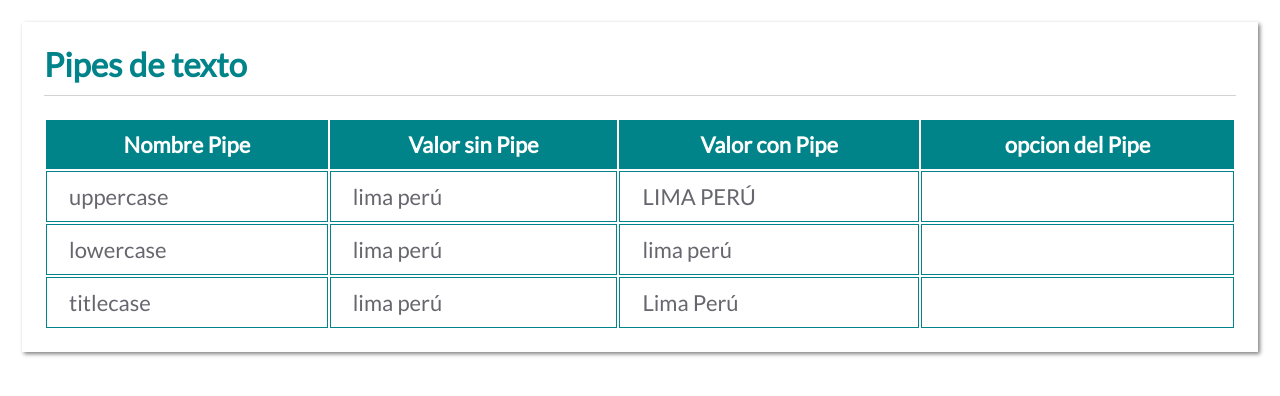
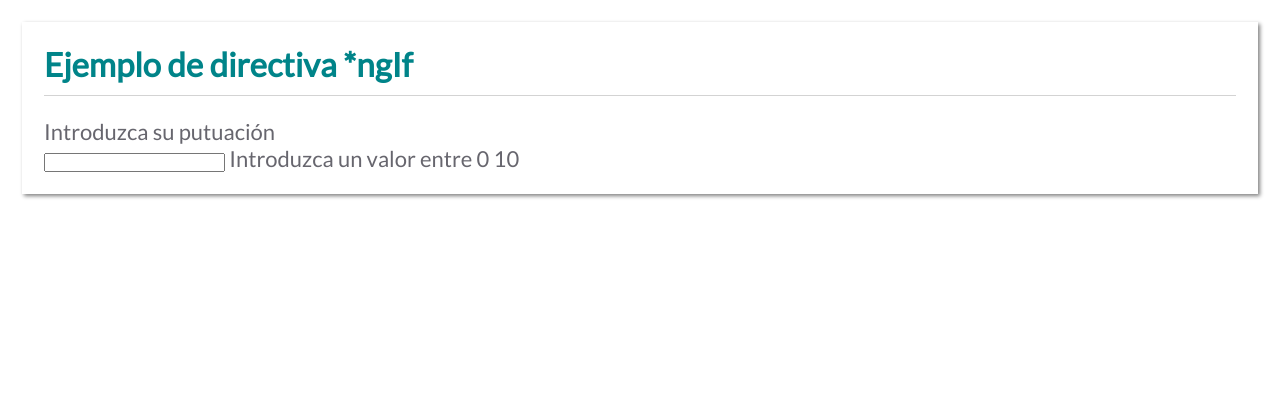
Before and after one commit to saulsistemas/MasterLaravelUdemy1, an Angular app: page / in a window 1280 px wide. Shown: the top 396 px of the page. Built offline with nearby package versions, Linux system fonts and the light colour scheme.

Commit message:
directiva *ngIf

```diff
--- /dev/null
+++ b/src/app/03directivas/directiva-ng-if/directiva-ng-if.component.html
@@ -0,0 +1,9 @@
+<div class="card">
+    <h1>Ejemplo de directiva *ngIf</h1>
+    <p>Introduzca su putuación</p>
+    <input type="text" [(ngModel)]="puntuacion">
+    <p *ngIf="puntuacion && puntuacion >=0 && puntuacion<=10; else aviso ">Lapuntuacion es :{{puntuacion}} </p>
+    <ng-template #aviso>
+        Introduzca un valor entre 0 10
+    </ng-template>
+</div>
--- /dev/null
+++ b/src/app/03directivas/directiva-ng-if/directiva-ng-if.component.ts
@@ -0,0 +1,17 @@
+import { Component, OnInit } from '@angular/core';
+
+@Component({
+  selector: 'app-directiva-ng-if',
+  templateUrl: './directiva-ng-if.component.html',
+  styleUrls: ['./directiva-ng-if.component.css']
+})
+export class DirectivaNgIfComponent implements OnInit {
+
+  puntuacion=null;
+
+  constructor() { }
+
+  ngOnInit(): void {
+  }
+
+}
--- a/src/app/app.component.html
+++ b/src/app/app.component.html
@@ -1 +1 @@
-<app-pipes-angular></app-pipes-angular>
+<app-directiva-ng-if></app-directiva-ng-if>
--- a/src/app/app.module.ts
+++ b/src/app/app.module.ts
@@ -8,6 +8,7 @@ import { EventBindingComponent } from './event-binding/event-binding.component';
 import { TwoWayBindingComponent } from './two-way-binding/two-way-binding.component';
 import { FormsModule } from '@angular/forms';
 import { PipesAngularComponent } from './02pipes/pipes-angular/pipes-angular.component';
+import { DirectivaNgIfComponent } from './03directivas/directiva-ng-if/directiva-ng-if.component';
 
 @NgModule({
   declarations: [
@@ -16,7 +17,8 @@ import { PipesAngularComponent } from './02pipes/pipes-angular/pipes-angular.com
     PropertyBindingComponent,
     EventBindingComponent,
     TwoWayBindingComponent,
-    PipesAngularComponent
+    PipesAngularComponent,
+    DirectivaNgIfComponent
   ],
   imports: [
     BrowserModule,
```
Also changed, not shown: src/app/03directivas/directiva-ng-if/directiva-ng-if.component.css (added).
